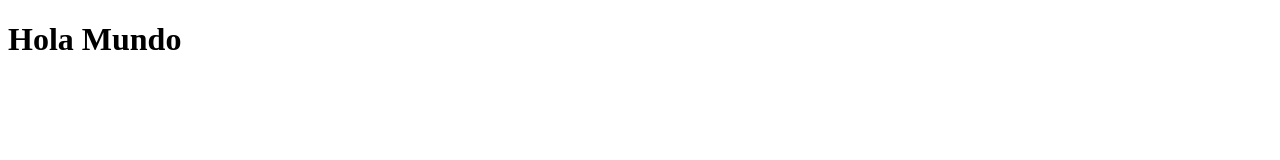
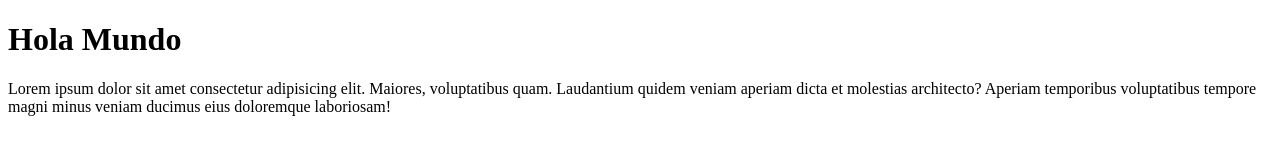
Before and after one commit to DavidBernalGonzalez/repo-test, a plain HTML site: page index.html in a window 1280 px wide. Drawn offline with Linux system fonts and the light colour scheme.

Commit message:
testttt2

```diff
--- a/index.html
+++ b/index.html
@@ -1,12 +1,18 @@
 <!DOCTYPE html>
 <html lang="en">
+
 <head>
     <meta charset="UTF-8">
     <meta http-equiv="X-UA-Compatible" content="IE=edge">
     <meta name="viewport" content="width=device-width, initial-scale=1.0">
     <title>Document</title>
 </head>
+
 <body>
     <h1>Hola Mundo</h1>
+    <p>Lorem ipsum dolor sit amet consectetur adipisicing elit. Maiores, voluptatibus quam. Laudantium quidem veniam
+        aperiam dicta et molestias architecto? Aperiam temporibus voluptatibus tempore magni minus veniam ducimus eius
+        doloremque laboriosam!</p>
 </body>
+
 </html>
```
